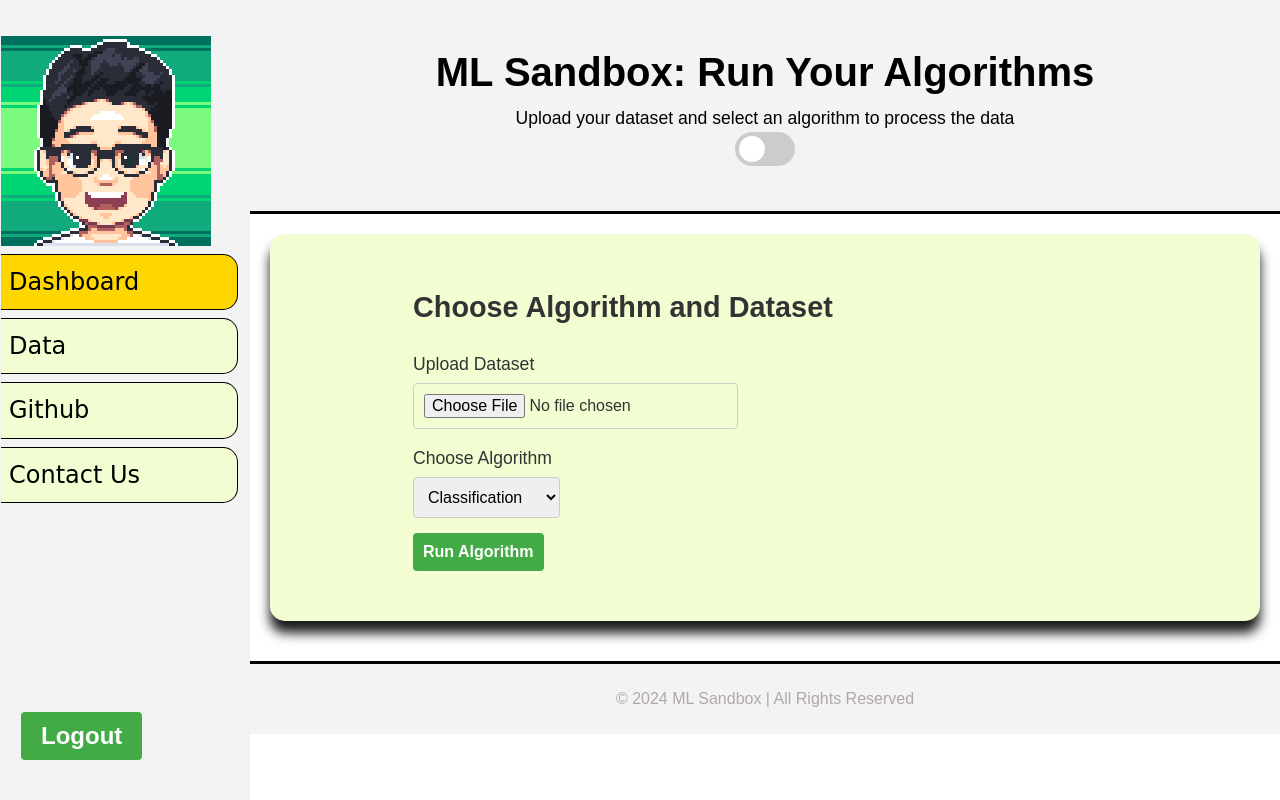
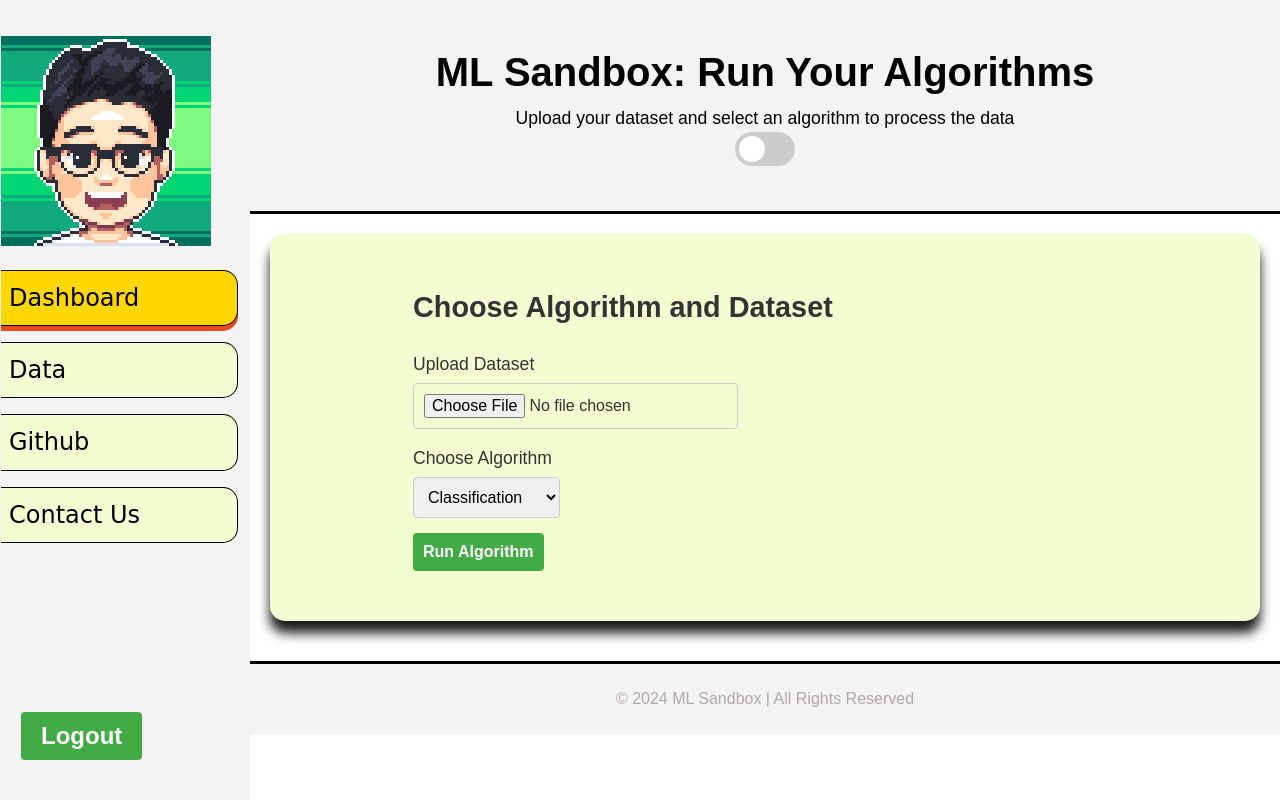
Before and after one commit to Hritikraj8804/ML-Sandbox, a Flask app: page / in a window 1280 px wide. Run offline with Flask 3, Linux system fonts and the light colour scheme.

Commit message:
fixed gaps in menu

```diff
--- a/frontend/static/css/style.css
+++ b/frontend/static/css/style.css
@@ -59,9 +59,10 @@ body {
 }
 
 .menu {
+    padding-top: 1rem;
     display: flex;
     flex-direction: column;
-    gap: 0.5rem;
+    gap: 1rem;
 }
 
 .menu_sel_1 {
@@ -92,6 +93,7 @@ body {
 .menu .active .menu_sel_1 {
     background-color: #FFD700; /* Change this color as needed */
     color: black; /* Adjust text color if needed */
+    box-shadow: 0 5px 0 0    #e8491d;
 }
 
 .lgt {
```
